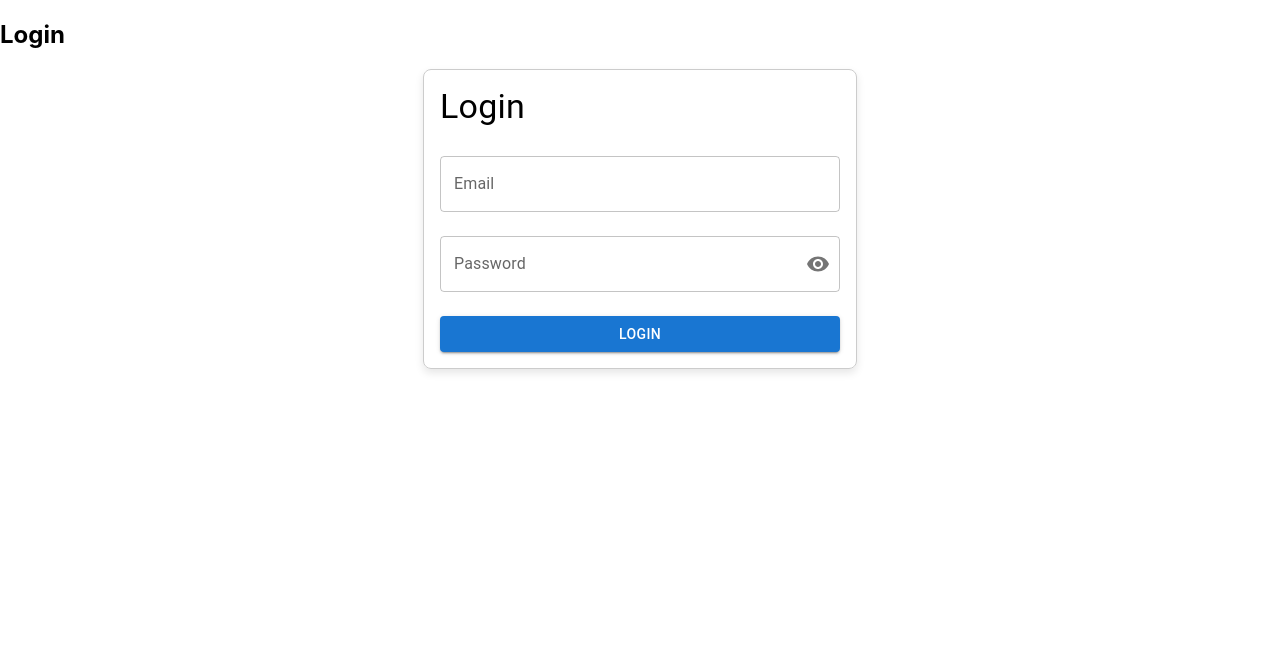
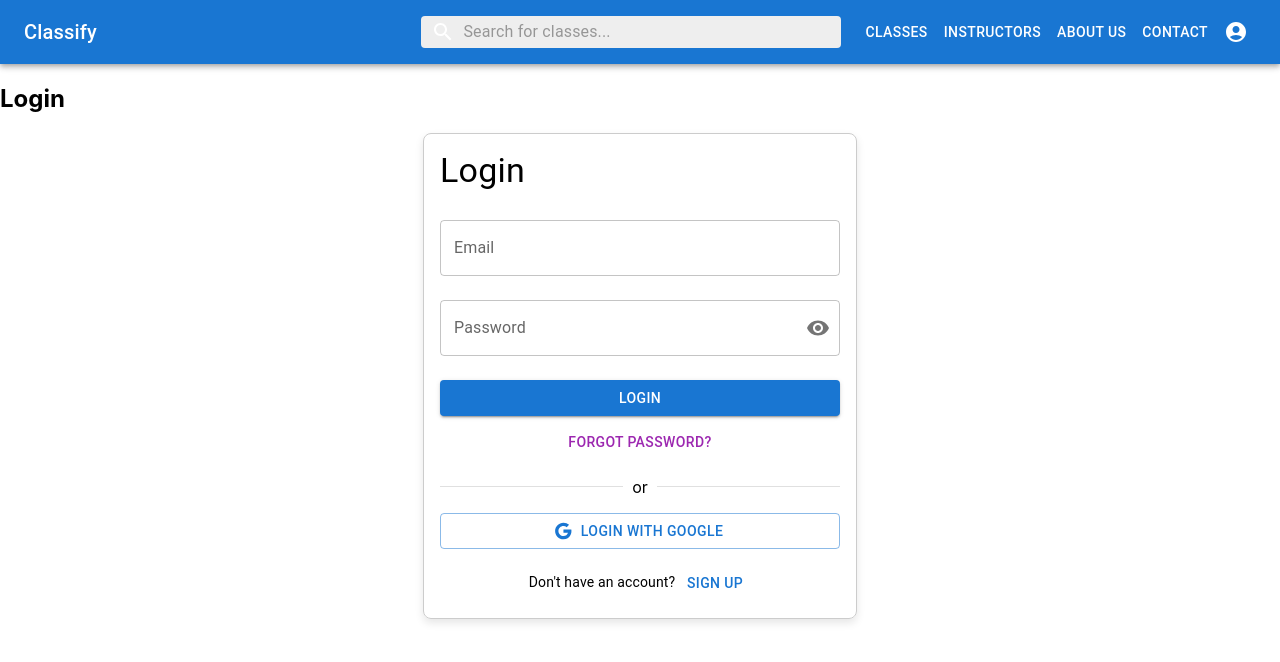
Before and after one commit to Inayatkhan9909/Improvise-Frontend, a React (Create React App) app: page /login in a window 1280 px wide. Shown: the top 662 px of the page. Built offline with nearby package versions, Linux system fonts and the light colour scheme; no server answers.

Commit message:
some modification

```diff
--- a/src/App.js
+++ b/src/App.js
@@ -3,13 +3,18 @@ import { BrowserRouter as Router, Route, Routes } from 'react-router-dom';
 import SignupPage from './features/auth/pages/SignupPage.tsx'
 import LoginPage from './features/auth/pages/LoginPage.tsx'
 import {UserContextProvider} from './features/auth/Context/UserContextProvider.tsx'
+import Navbar from './features/layout/Navbar.tsx'
+import {HomePage} from './features/pages/HomePage.tsx'
 
 function App() {
   return (
     <div className="App">
       <UserContextProvider>
+
       <Router>
+      <Navbar/>
         <Routes>
+          <Route path="/" element={<HomePage/>} />
           <Route path="/signup" element={<SignupPage/>} />
           <Route path="/login" element={<LoginPage/>} />
         </Routes>
--- a/src/features/auth/components/Login.tsx
+++ b/src/features/auth/components/Login.tsx
@@ -8,8 +8,9 @@ import {
     Alert,
     IconButton,
     InputAdornment,
+    Divider,
 } from '@mui/material';
-import { Visibility, VisibilityOff } from '@mui/icons-material';
+import { Visibility, VisibilityOff, Google } from '@mui/icons-material';
 import { useAuth } from '../hooks/useAuth';
 import { useNavigate } from 'react-router-dom';
 
@@ -48,6 +49,24 @@ const Login: React.FC = () => {
         } catch (err: any) {
             setErrorMessage(err.message);
         }
+    };
+
+    const handleForgotPassword = () => {
+        navigate('/forgot-password'); // Redirect to the forgot password page
+    };
+
+    const handleGoogleLogin = async () => {
+        try {
+            // Implement Google login logic
+            console.log('Logging in with Google...');
+            navigate('/dashboard'); // Redirect to a protected route after successful login
+        } catch (err: any) {
+            setErrorMessage(err.message);
+        }
+    };
+
+    const handleSignupRedirect = () => {
+        navigate('/signup'); // Redirect to the signup page
     };
 
     return (
@@ -107,6 +126,31 @@ const Login: React.FC = () => {
             >
                 {loading ? 'Logging in...' : 'Login'}
             </Button>
+            <Button
+                onClick={handleForgotPassword}
+                variant="text"
+                color="secondary"
+                fullWidth
+                sx={{ mt: 1 }}
+            >
+                Forgot Password?
+            </Button>
+            <Divider sx={{ my: 2 }}>or</Divider>
+            <Button
+                onClick={handleGoogleLogin}
+                variant="outlined"
+                color="primary"
+                fullWidth
+                startIcon={<Google />}
+            >
+                Login with Google
+            </Button>
+            <Typography variant="body2" align="center" sx={{ mt: 2 }}>
+                Don't have an account?{' '}
+                <Button variant="text" onClick={handleSignupRedirect} color="primary">
+                    Sign up
+                </Button>
+            </Typography>
             {errorMessage && (
                 <Snackbar open={!!errorMessage} autoHideDuration={6000} onClose={() => setErrorMessage(null)}>
                     <Alert onClose={() => setErrorMessage(null)} severity="error" sx={{ width: '100%' }}>
--- a/src/features/auth/hooks/useAuth.ts
+++ b/src/features/auth/hooks/useAuth.ts
@@ -18,7 +18,6 @@ export const useAuth = () => {
         role: string;
         dob: string;
         gender: string;
-        profilePic: File | null;
     }) => {
         setLoading(true);
         setError(null);
@@ -27,6 +26,7 @@ export const useAuth = () => {
             setLoading(false);
             return response;
         } catch (err: any) {
+            console.log(err)
             setError(err.response || 'Registration failed');
             setLoading(false);
             return error;
@@ -48,6 +48,7 @@ export const useAuth = () => {
             const token = await userCredential.user.getIdToken();
             const response = await axios.post('http://localhost:4000/user/login', { token });
             setLoading(false);
+            localStorage.setItem('authToken', token);
            setUser(response.data);
             return response.data;
         } catch (err: any) {
@@ -57,5 +58,12 @@ export const useAuth = () => {
         }
     };
 
-    return { register, login, loading, error };
+    const logout = async() => {
+        setLoading(true);
+        setUser(null);
+       await localStorage.removeItem("authToken");
+       setLoading(false);
+    };
+
+    return { register, login,logout, loading, error };
 };
--- a/src/features/auth/services/authService.ts
+++ b/src/features/auth/services/authService.ts
@@ -10,7 +10,7 @@ export const signup = async (userData: {
   role: string;
   dob: string;
   gender: string;
-  profilePic: File | null;
+
 }) => {
   const formData = new FormData();
 
@@ -21,14 +21,12 @@ export const signup = async (userData: {
     }
   });
 
-  if (userData.profilePic) {
-    formData.append('profilePic', userData.profilePic, userData.profilePic.name);
-  }
+  const response = await axios.post(`${API_URL}/auth/signup`, formData, {
 
-  const response = await axios.post(`${API_URL}/user/signup`, formData, {
     headers: {
-      'Content-Type': 'multipart/form-data',
+      'Content-Type': 'application/json',
     },
+
   });
 
   return response;
--- a/src/features/layout/Navbar.tsx
+++ b/src/features/layout/Navbar.tsx
@@ -0,0 +1,150 @@
+import React, { useContext } from 'react';
+import {
+    AppBar,
+    Toolbar,
+    Typography,
+    IconButton,
+    Menu,
+    MenuItem,
+    Box,
+    Button,
+    InputBase,
+    Drawer,
+    List,
+    ListItemButton,
+    ListItemText,
+} from '@mui/material';
+import { styled } from '@mui/material/styles';
+import { Menu as MenuIcon, AccountCircle, Search as SearchIcon } from '@mui/icons-material';
+import { useAuth } from '../auth/hooks/useAuth'; // Access global user data
+import { useNavigate } from 'react-router-dom';
+import { UserContext } from '../auth/Context/userContext';
+
+const StyledSearch = styled('div')(({ theme }) => ({
+    display: 'flex',
+    alignItems: 'center',
+    backgroundColor: theme.palette.grey[200],
+    padding: '0 10px',
+    borderRadius: theme.shape.borderRadius,
+    width: '100%',
+    maxWidth: '400px',
+}));
+
+const Navbar: React.FC = () => {
+    const {  logout } = useAuth();
+    const {user} = useContext(UserContext);
+    const navigate = useNavigate();
+
+    const [anchorEl, setAnchorEl] = React.useState<null | HTMLElement>(null);
+    const [drawerOpen, setDrawerOpen] = React.useState(false);
+
+    const handleMenuClick = (event: React.MouseEvent<HTMLElement>) => {
+        setAnchorEl(event.currentTarget);
+    };
+
+    const handleMenuClose = () => {
+        setAnchorEl(null);
+    };
+
+    const handleLogout = async () => {
+        await logout();
+        navigate('/login');
+    };
+
+    const toggleDrawer = (open: boolean) => (event: React.KeyboardEvent | React.MouseEvent) => {
+        if (
+            event.type === 'keydown' &&
+            ((event as React.KeyboardEvent).key === 'Tab' || (event as React.KeyboardEvent).key === 'Shift')
+        ) {
+            return;
+        }
+        setDrawerOpen(open);
+    };
+
+    return (
+        <AppBar position="static" sx={{ backgroundColor: 'primary.main' }}>
+            <Toolbar>
+                {/* Logo */}
+                <Typography
+                    variant="h6"
+                    component="div"
+                    sx={{ flexGrow: 1, cursor: 'pointer' }}
+                    onClick={() => navigate('/')}
+                >
+                    Classify
+                </Typography>
+
+                {/* Search Bar */}
+                <StyledSearch>
+                    <SearchIcon sx={{ marginRight: '8px' }} />
+                    <InputBase
+                        placeholder="Search for classes..."
+                        inputProps={{ 'aria-label': 'search' }}
+                        sx={{ width: '100%' }}
+                    />
+                </StyledSearch>
+
+                {/* Desktop Navigation Links */}
+                <Box sx={{ display: { xs: 'none', md: 'flex' }, marginLeft: 2 }}>
+                    <Button color="inherit" onClick={() => navigate('/classes')}>Classes</Button>
+                    <Button color="inherit" onClick={() => navigate('/instructors')}>Instructors</Button>
+                    <Button color="inherit" onClick={() => navigate('/about')}>About Us</Button>
+                    <Button color="inherit" onClick={() => navigate('/contact')}>Contact</Button>
+                </Box>
+
+                {/* Mobile Menu Button */}
+                <IconButton
+                    edge="start"
+                    color="inherit"
+                    aria-label="menu"
+                    sx={{ display: { md: 'none' }, marginLeft: 1 }}
+                    onClick={toggleDrawer(true)}
+                >
+                    <MenuIcon />
+                </IconButton>
+
+                {/* User Profile / Authentication Menu */}
+                <IconButton color="inherit" onClick={handleMenuClick}>
+                    <AccountCircle />
+                </IconButton>
+                <Menu
+                    anchorEl={anchorEl}
+                    open={Boolean(anchorEl)}
+                    onClose={handleMenuClose}
+                >
+                    {user ? (
+                        <>
+                            <MenuItem onClick={() => navigate('/profile')}>Profile</MenuItem>
+                            <MenuItem onClick={handleLogout}>Logout</MenuItem>
+                        </>
+                    ) : (
+                        <>
+                            <MenuItem onClick={() => navigate('/login')}>Login</MenuItem>
+                            <MenuItem onClick={() => navigate('/signup')}>Sign Up</MenuItem>
+                        </>
+                    )}
+                </Menu>
+            </Toolbar>
+
+            {/* Mobile Drawer */}
+            <Drawer anchor="left" open={drawerOpen} onClose={toggleDrawer(false)}>
+                <List sx={{ width: 250 }}>
+                    <ListItemButton onClick={() => navigate('/classes')}>
+                        <ListItemText primary="Classes" />
+                    </ListItemButton>
+                    <ListItemButton  onClick={() => navigate('/instructors')}>
+                        <ListItemText primary="Instructors" />
+                    </ListItemButton>
+                    <ListItemButton onClick={() => navigate('/about')}>
+                        <ListItemText primary="About Us" />
+                    </ListItemButton>
+                    <ListItemButton onClick={() => navigate('/contact')}>
+                        <ListItemText primary="Contact" />
+                    </ListItemButton>
+                </List>
+            </Drawer>
+        </AppBar>
+    );
+};
+
+export default Navbar;
--- a/src/features/pages/HomePage.tsx
+++ b/src/features/pages/HomePage.tsx
@@ -0,0 +1,7 @@
+import React from 'react'
+
+export const HomePage = () => {
+  return (
+    <div>Homepage</div>
+  )
+}
```
Also changed, not shown: src/features/auth/components/Signup.tsx (+30 -2 lines).
